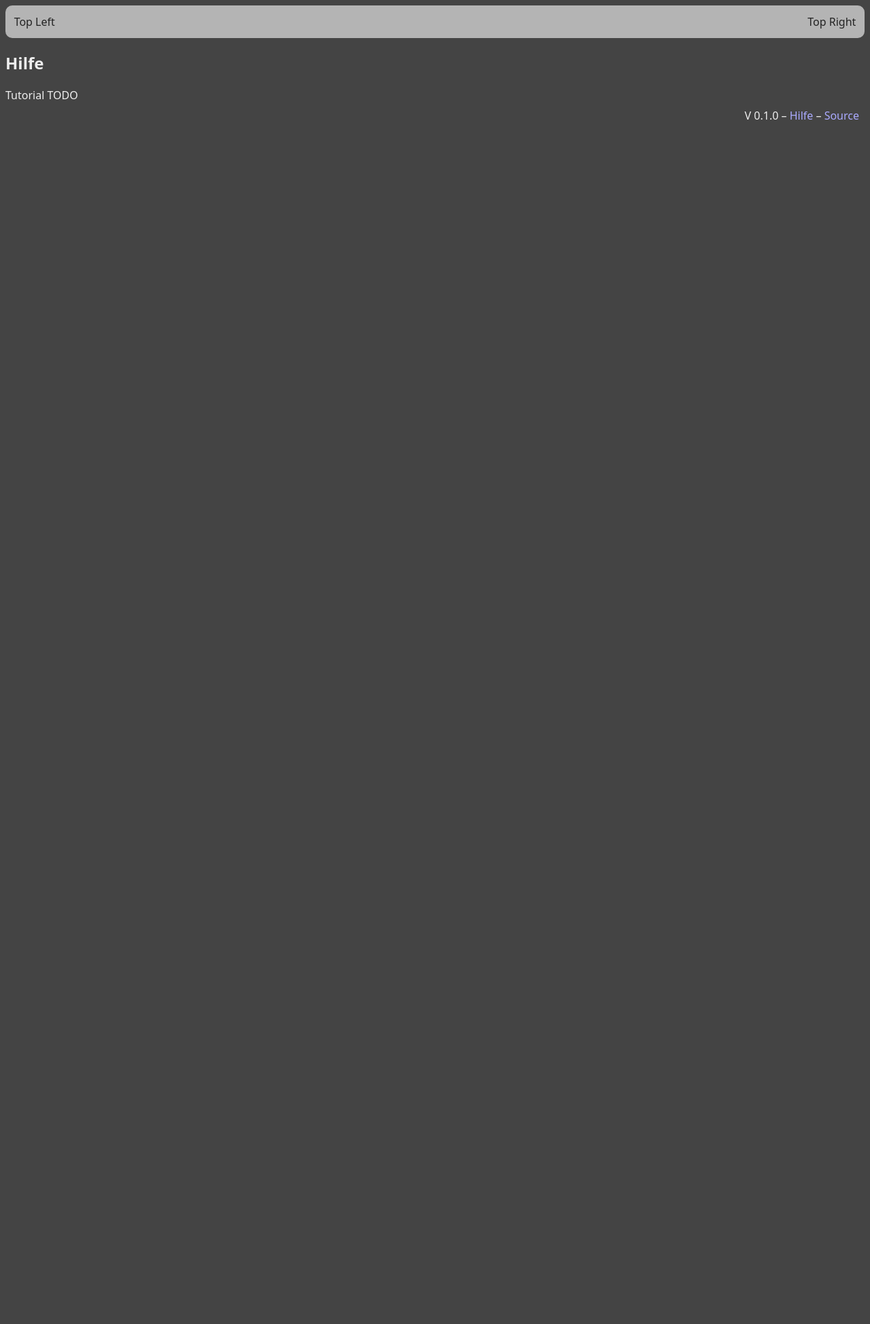
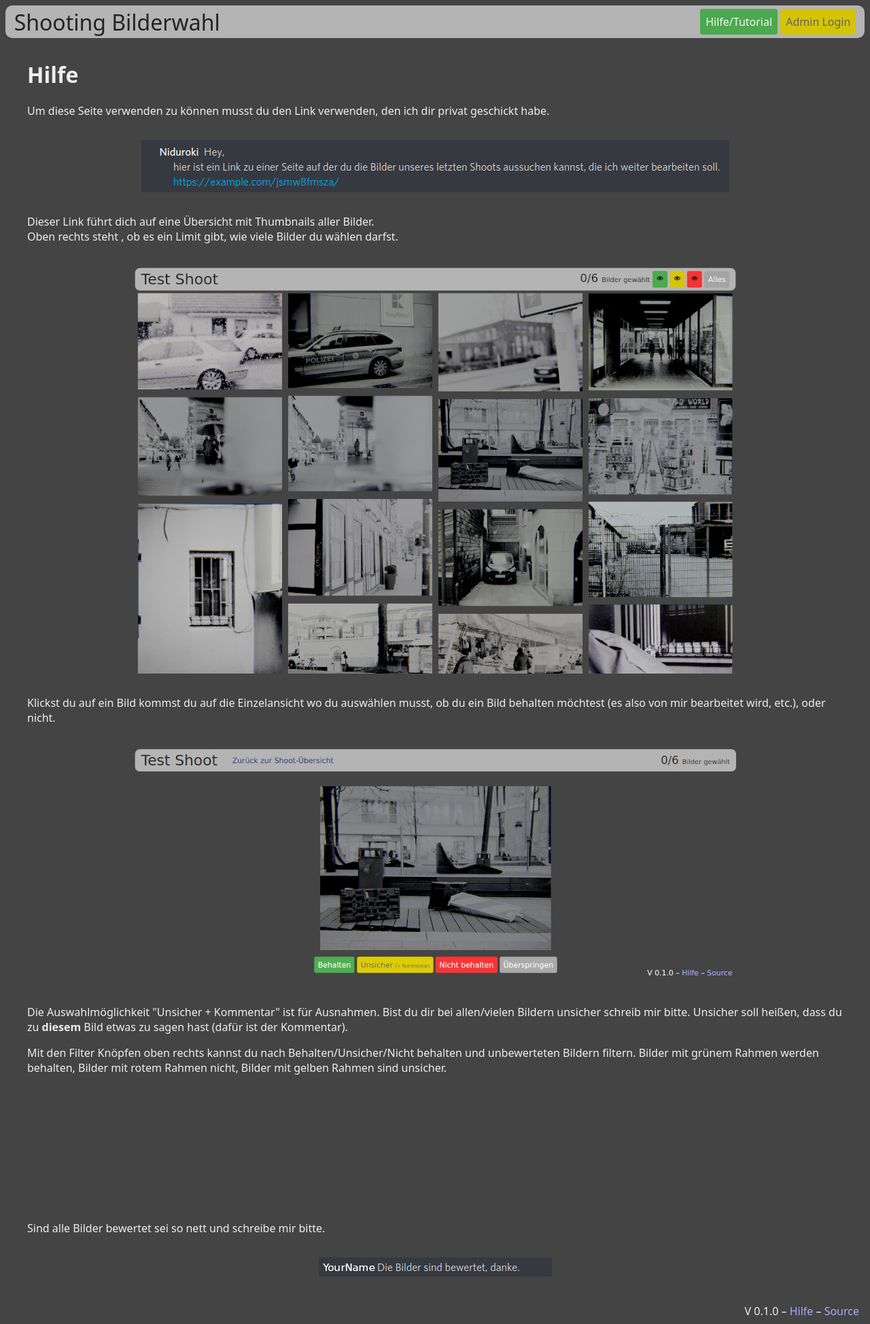
Before and after one commit to Niduroki/rate-shoot, a Flask app: page /help/ in a window 1280 px wide. Shown: the whole page at 68% size. Before the commit the page ends 176 px from the top, so only its background shows below. Run offline with Flask 2, Linux system fonts and the light colour scheme; grey boxes are pictures that could not be loaded.

Commit message:
Add tutorial

```diff
--- a/static/style.css
+++ b/static/style.css
@@ -4,7 +4,7 @@ body {
     font-family: sans;
 }
 
-.main img.focused {
+.focused, .tutorial img, .tutorial video {
     display: block;
     margin: 2em auto;
     max-width: 90%;
@@ -165,3 +165,7 @@ header .right {
 #prune-confirm {
     display: none;
 }
+
+.tutorial {
+    margin: 2em;
+}
--- a/templates/base.html
+++ b/templates/base.html
@@ -5,6 +5,7 @@
         <link rel="shortcut icon" type="image/x-icon" href="/static/favicon.ico">
         <link rel="stylesheet" href="/static/jquery.modal.min.css">
         <link rel="stylesheet" href="/static/style.css">
+        <title>Rate Shoot</title>
     </head>
     <body>
         <div class="base">
@@ -18,7 +19,7 @@
             <footer>
                 V 0.1.0 –
                 <a href="/help/">Hilfe</a> –
-                <a href="https://github.com/Niduroki/rate-shoot">Source</a>
+                <a href="https://git.niduroki.net/niduroki/rate-shoot/">Source</a>
             </footer>
         </div>
     </body>
--- a/templates/help.html
+++ b/templates/help.html
@@ -1,6 +1,47 @@
 {% extends "base.html" %}
+{% block topleft %}<span class="title">Shooting Bilderwahl</span>{% endblock %}
+{% block topright %}
+<a href="/help/" class="btn green">Hilfe/Tutorial</a>
+<a href="#admin-login" rel="modal:open" class="btn yellow">Admin Login</a>
+{% endblock %}
 {% block content %}
-<h2>Hilfe</h2>
-Tutorial
-TODO
+<div class="tutorial">
+    <h1>Hilfe</h1>
+    <p>
+        Um diese Seite verwenden zu können musst du den Link verwenden, den ich dir privat geschickt habe.
+    </p>
+    <img src="/static/tut1.png">
+    <p>
+        Dieser Link führt dich auf eine Übersicht mit Thumbnails aller Bilder.<br>
+        Oben rechts steht , ob es ein Limit gibt, wie viele Bilder du wählen darfst.
+    </p>
+    <img src="/static/tut2.jpg">
+    <p>
+        Klickst du auf ein Bild kommst du auf die Einzelansicht wo du auswählen musst, ob du ein Bild behalten
+        möchtest (es also von mir bearbeitet wird, etc.), oder nicht.
+    </p>
+    <img src="/static/tut3.jpg">
+    <p>
+        Die Auswahlmöglichkeit "Unsicher + Kommentar" ist für Ausnahmen. Bist du dir bei allen/vielen Bildern unsicher
+        schreib mir bitte. Unsicher soll heißen, dass du zu <strong>diesem</strong> Bild etwas zu sagen hast (dafür ist
+        der Kommentar).
+    </p>
+    <p>
+        Mit den Filter Knöpfen oben rechts kannst du nach Behalten/Unsicher/Nicht behalten und unbewerteten
+        Bildern filtern. Bilder mit grünem Rahmen werden behalten, Bilder mit rotem Rahmen nicht, Bilder mit gelben
+        Rahmen sind unsicher.
+    </p>
+    <video src="/static/tut4.webm" autoplay loop></video>
+    <p>
+        Sind alle Bilder bewertet sei so nett und schreibe mir bitte.
+    </p>
+    <img src="/static/tut5.png">
+</div>
+
+<div id="admin-login" class="modal">
+  <form method="post" action="/">
+      <div class="title">Admin-Login</div>
+  Passwort: <input type="password" name="password"> <input type="submit">
+</form>
+</div>
 {% endblock %}
```
Also changed, not shown: static/tut1.png (added), static/tut2.jpg (added), static/tut3.jpg (added), static/tut5.png (added), 1 other file.
